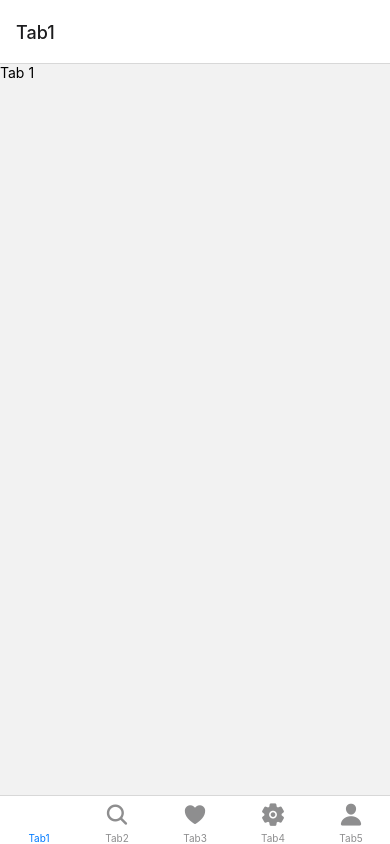
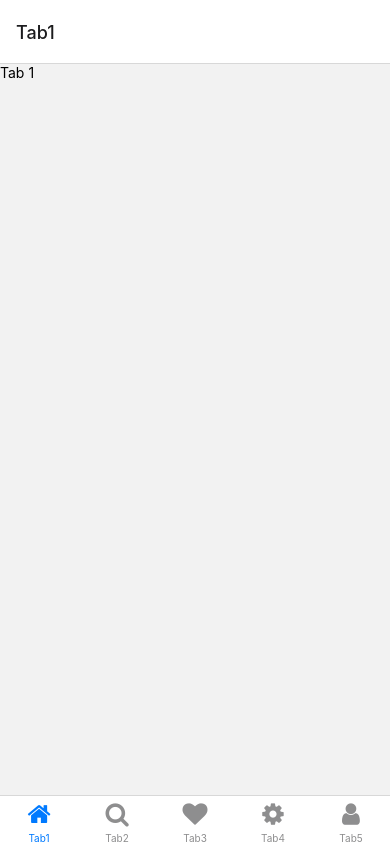
Before and after one commit to StudentDevsLISD/myLISD-Student, a React Native app: screen / in a window 390 px wide. Built offline with nearby package versions, Linux system fonts and the light colour scheme.

Commit message:
IT WORKS LETS GO

```diff
--- a/App.tsx
+++ b/App.tsx
@@ -2,7 +2,8 @@ import React from 'react';
 import { View, Text } from 'react-native';
 import { createBottomTabNavigator } from '@react-navigation/bottom-tabs';
 import { NavigationContainer } from '@react-navigation/native';
-import Ionicons from 'react-native-vector-icons/Ionicons';
+import Icon from 'react-native-vector-icons/FontAwesome';
+
 const Tab = createBottomTabNavigator();
 
 const Tab1Screen = () => (
@@ -42,8 +43,8 @@ const App = () => (
         name="Tab1"
         component={Tab1Screen}
         options={{
-          tabBarIcon: ({ focused, color, size }) => (
-            <Ionicons name="" size={size} color={color} />
+          tabBarIcon: ({ color, size }) => (
+            <Icon name="home" color={color} size={size} />
           ),
         }}
       />
@@ -51,8 +52,8 @@ const App = () => (
         name="Tab2"
         component={Tab2Screen}
         options={{
-          tabBarIcon: ({ focused, color, size }) => (
-            <Ionicons name="ios-search" size={size} color={color} />
+          tabBarIcon: ({ color, size }) => (
+            <Icon name="search" color={color} size={size} />
           ),
         }}
       />
@@ -60,8 +61,8 @@ const App = () => (
         name="Tab3"
         component={Tab3Screen}
         options={{
-          tabBarIcon: ({ focused, color, size }) => (
-            <Ionicons name="ios-heart" size={size} color={color} />
+          tabBarIcon: ({ color, size }) => (
+            <Icon name="heart" color={color} size={size} />
           ),
         }}
       />
@@ -69,8 +70,8 @@ const App = () => (
         name="Tab4"
         component={Tab4Screen}
         options={{
-          tabBarIcon: ({ focused, color, size }) => (
-            <Ionicons name="ios-settings" size={size} color={color} />
+          tabBarIcon: ({ color, size }) => (
+            <Icon name="cog" color={color} size={size} />
           ),
         }}
       />
@@ -78,8 +79,8 @@ const App = () => (
         name="Tab5"
         component={Tab5Screen}
         options={{
-          tabBarIcon: ({ focused, color, size }) => (
-            <Ionicons name="ios-person" size={size} color={color} />
+          tabBarIcon: ({ color, size }) => (
+            <Icon name="user" color={color} size={size} />
           ),
         }}
       />
```
Also changed, not shown: 2 other files (tests, documents, lock files or other folders).
